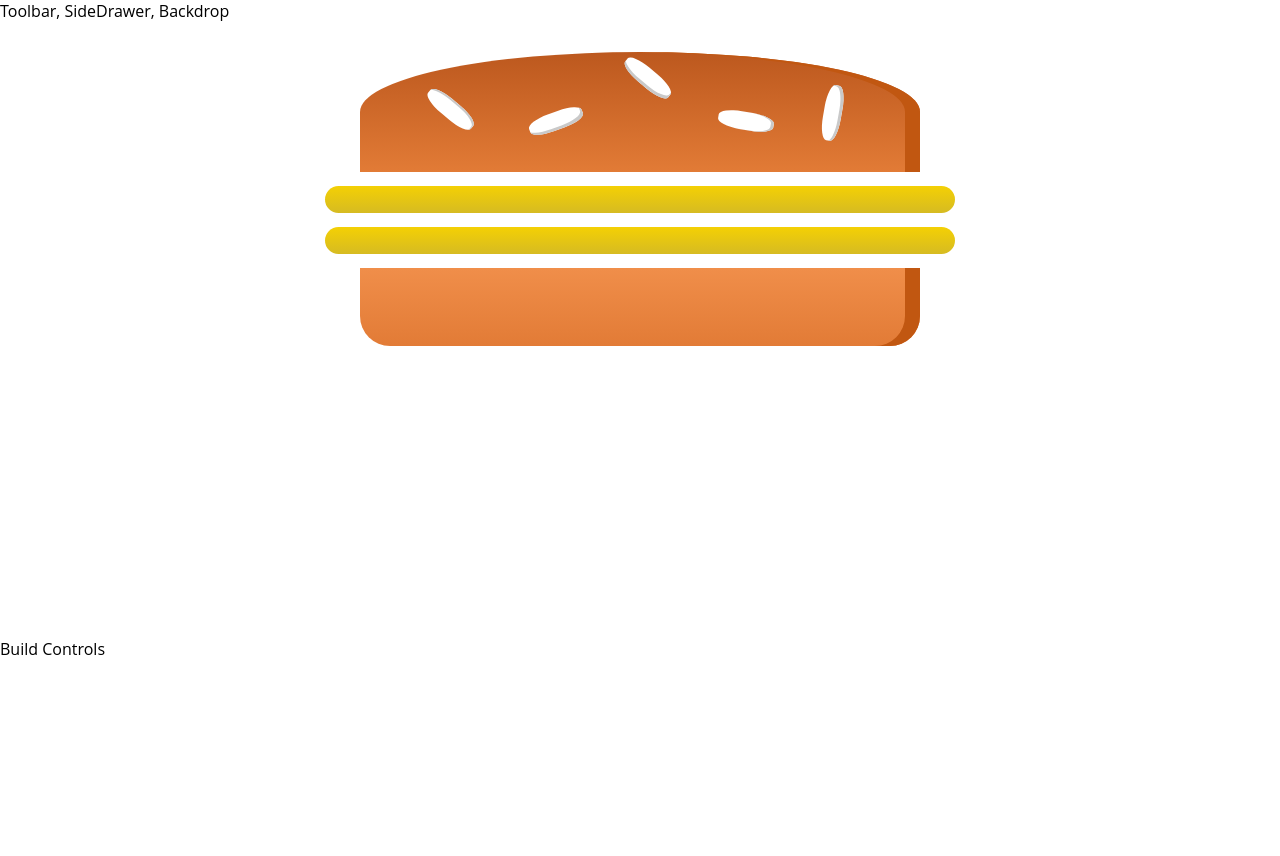
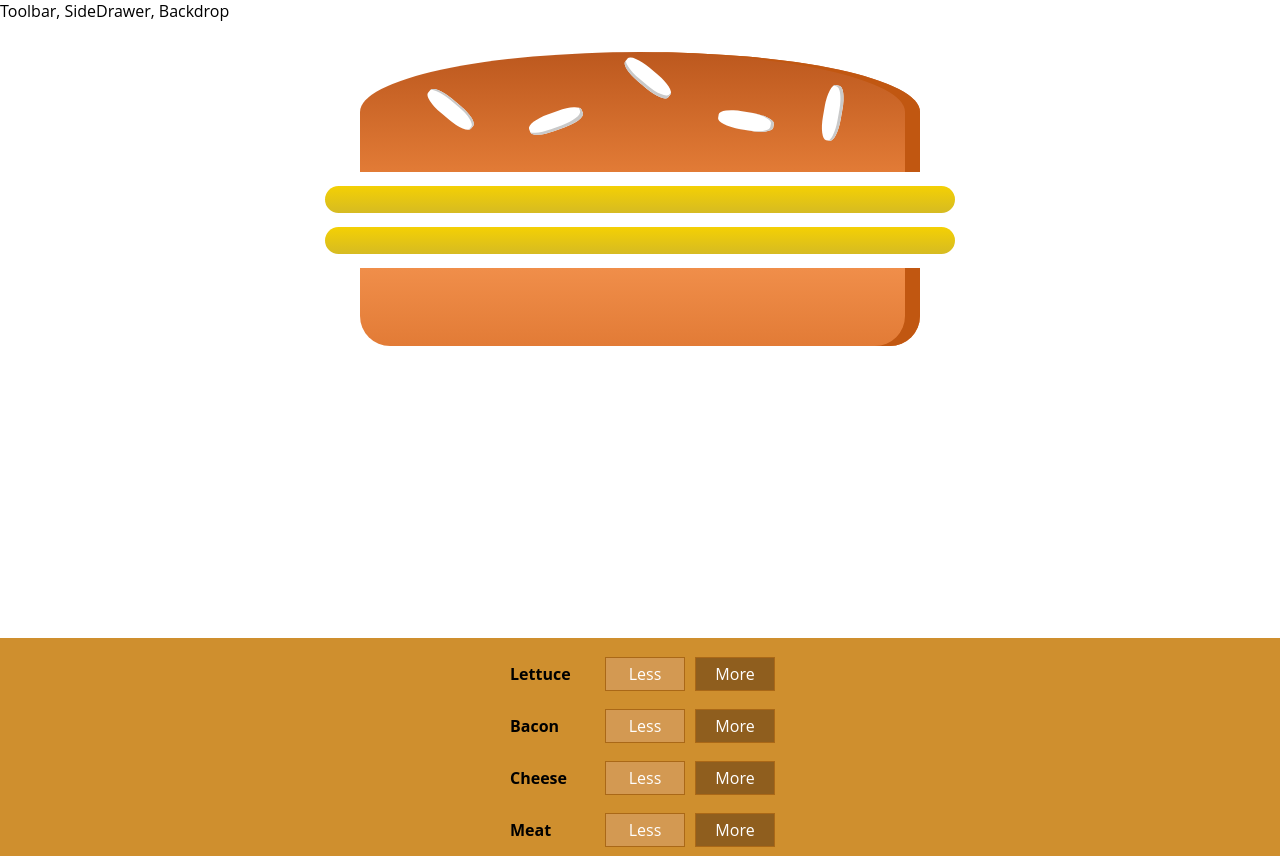
Before and after one commit to acpierc3/sandwich_builder, a React (Create React App) app: page / in a window 1280 px wide. Before the commit the page ends 800 px from the top, so only its background shows below. Built offline with nearby package versions, Linux system fonts and the light colour scheme; the HTML template or start-up script is replaced by a standard one.

Commit message:
Connected builder buttons functionality to app

```diff
--- a/src/components/Burger/BuildControls/BuildControl/BuildControl.js
+++ b/src/components/Burger/BuildControls/BuildControl/BuildControl.js
@@ -2,13 +2,13 @@ import React from 'react';
 
 import classes from './BuildControl.module.css';
 
-const buildControl = ( props ) => {
+const buildControl = ( props ) => (
     <div className={classes.BuildControl}>
         <div className={classes.Label}>{props.label}</div>
-        <button className={classes.Less}>Less</button>
-        <button className={classes.More}>More</button>
+        <button className={classes.Less} onClick={(e) => props.onRemoveIngred(props.type,e)}>Less</button>
+        <button className={classes.More} onClick={(e) => props.onAddIngred(props.type,e)}>More</button>
     </div>
 
-};
+);
 
 export default buildControl;
--- a/src/components/Burger/BuildControls/BuildControls.js
+++ b/src/components/Burger/BuildControls/BuildControls.js
@@ -3,11 +3,20 @@ import React from 'react';
 import BuildControl from './BuildControl/BuildControl'
 import classes from './BuildControls.module.css';
 
-const buildControls = ( props ) => {
-    <div>
+const controls = [
+    {label:"Lettuce", type:"lettuce"},
+    {label:"Bacon", type:"bacon"},
+    {label:"Cheese", type:"cheese"},
+    {label:"Meat", type:"meat"},
+];
 
+const buildControls = ( props ) => (
+    <div className={classes.BuildControls}>
+        {controls.map(ctrl => (
+            <BuildControl key={ctrl.label} label={ctrl.label} type={ctrl.type} onAddIngred={props.onAddIngred} onRemoveIngred={props.onRemoveIngred} />
+        ))}
     </div>
 
-};
+);
 
 export default buildControls;
--- a/src/components/Burger/BuildControls/BuildControls.module.css
+++ b/src/components/Burger/BuildControls/BuildControls.module.css
@@ -6,5 +6,5 @@
     align-items: center;
     box-shadow: 0 2px 1px #CCC;
     margin: auto;
-    padding: 10px 0;
+    padding: 10px 0px 0px;
 }
--- a/src/components/Burger/BurgerIngredient/BurgerIngredient.js
+++ b/src/components/Burger/BurgerIngredient/BurgerIngredient.js
@@ -29,8 +29,8 @@ class BurgerIngredient extends Component {
             case ('bacon'):
                 ingredient = <div className={classes.Bacon}></div>;
                 break;
-            case ('salad'):
-                ingredient = <div className={classes.Salad}></div>;
+            case ('lettuce'):
+                ingredient = <div className={classes.Lettuce}></div>;
                 break;
             default:
                 ingredient = null;
--- a/src/components/Burger/BurgerIngredient/BurgerIngredient.module.css
+++ b/src/components/Burger/BurgerIngredient/BurgerIngredient.module.css
@@ -97,7 +97,7 @@
     border-radius: 20px;
 }
 
-.Salad {
+.Lettuce {
     width: 85%;
     height: 7%;
     margin: 2% auto;
--- a/src/containers/BurgerBuilder/BurgerBuilder.js
+++ b/src/containers/BurgerBuilder/BurgerBuilder.js
@@ -2,15 +2,50 @@ import React, { Component } from 'react';
 
 import Aux from '../../hoc/Ox';
 import Burger from '../../components/Burger/Burger';
+import BuildControls from '../../components/Burger/BuildControls/BuildControls';
+
+const INGREDIENT_PRICES =  {    //typically you name global constants in all caps
+    lettuce: 0.4,
+    cheese: 0.2,
+    meat: 2,
+    bacon: 1
+}
 
 class BurgerBuilder extends Component {
 
     state = {
         ingredients: {
-            salad: 0,
+            lettuce: 0,
             bacon: 0,
             cheese: 2,
             meat: 0
+        },
+        totalPrice: 3
+    }
+
+    onAddIngred = (type) => {
+        const oldCount = this.state.ingredients[type];
+        const newCount = oldCount + 1;
+        const updatedIngredients = {
+            ...this.state.ingredients,
+
+        }
+        updatedIngredients[type] = newCount;
+        this.setState({ingredients: updatedIngredients})
+    }
+
+    onRemoveIngred = (type) => {
+        const oldCount = this.state.ingredients[type];
+
+        if(oldCount > 0) {
+            const newCount = oldCount - 1;
+
+            const updatedIngredients = {
+                ...this.state.ingredients,
+
+            }
+            updatedIngredients[type] = newCount;
+            this.setState({ingredients: updatedIngredients})
         }
     }
 
@@ -18,7 +53,7 @@ class BurgerBuilder extends Component {
         return (
             <Aux>
                 <Burger ingredients={this.state.ingredients} />
-                <div>Build Controls</div>
+                <BuildControls onAddIngred={this.onAddIngred} onRemoveIngred={this.onRemoveIngred} />
             </Aux>
         )
     }
```
